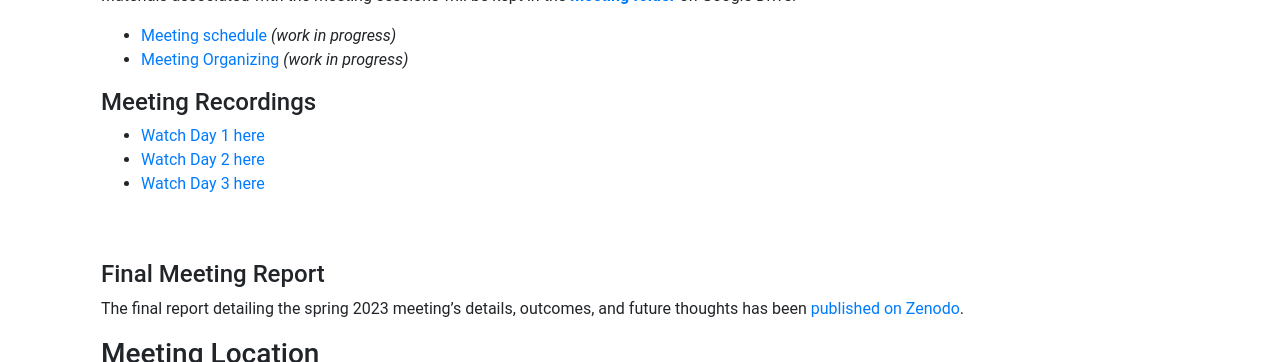
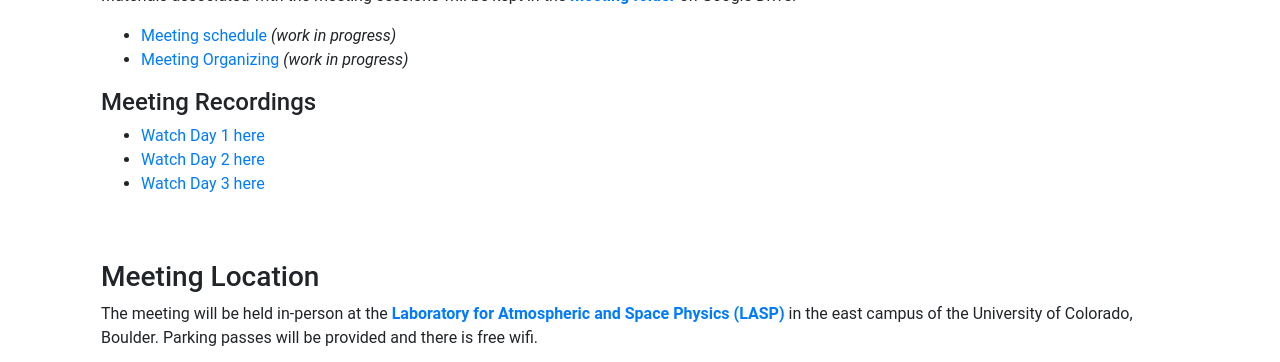
Before and after one commit to heliophysicsPy/heliophysicsPy.github.io, a Jekyll site: the page built from _pages/meetings/spring2023.md, in a window 1280 px wide and 900 px high, scrolled down 699 px, cut to the strip 0-362 px from the top of the window. Built offline with Jekyll 4.4.1, drawn with Linux system fonts in a browser that asks for light colours; nearby versions of some CDN libraries.

Commit message:
one other previous change that was accidentally reverted, plus removing meeting report from individual meeting page

```diff
--- a/_data/projects.yml
+++ b/_data/projects.yml
@@ -559,7 +559,7 @@
   code: "https://github.com/PyGSDR/PyGS"
   contact: "Yu Chen and Qiang Hu"
   keywords: ["heliosphere","2D_graphics","interactive","csv","cdaweb","data_analysis","ace","psp","ulysses","wind","solo"]
-  community: ["https://img.shields.io/badge/Partially%20met-orange.svg", "Good"]
+  community: ["https://img.shields.io/badge/Good-brightgreen.svg", "Good"]
   documentation: ["https://img.shields.io/badge/Good-brightgreen.svg", "Good"]
   testing: ["https://img.shields.io/badge/Good-brightgreen.svg", "Good"]
   software_maturity: ["https://img.shields.io/badge/Partially%20met-orange.svg", "Partially met"]
--- a/_pages/meetings/spring2023.md
+++ b/_pages/meetings/spring2023.md
@@ -33,10 +33,6 @@ Materials associated with the meeting sessions will be kept in the [**meeting fo
  - [Watch Day 2 here](https://youtu.be/JwJR1cZ4EeI)
  - [Watch Day 3 here](https://youtu.be/F9ra-517eog)
 <br><br><br>
-
-#### Final Meeting Report
-
-The final report detailing the spring 2023 meeting's details, outcomes, and future thoughts has been [published on Zenodo](https://doi.org/10.5281/zenodo.8393837).
 
 ### Meeting Location
 The meeting will be held in-person at the [**Laboratory for Atmospheric and Space Physics (LASP)**](https://goo.gl/maps/mMapAsmgsg7DCrfZ7) in the east campus of the University of Colorado, Boulder. Parking passes will be provided and there is free wifi.
```
